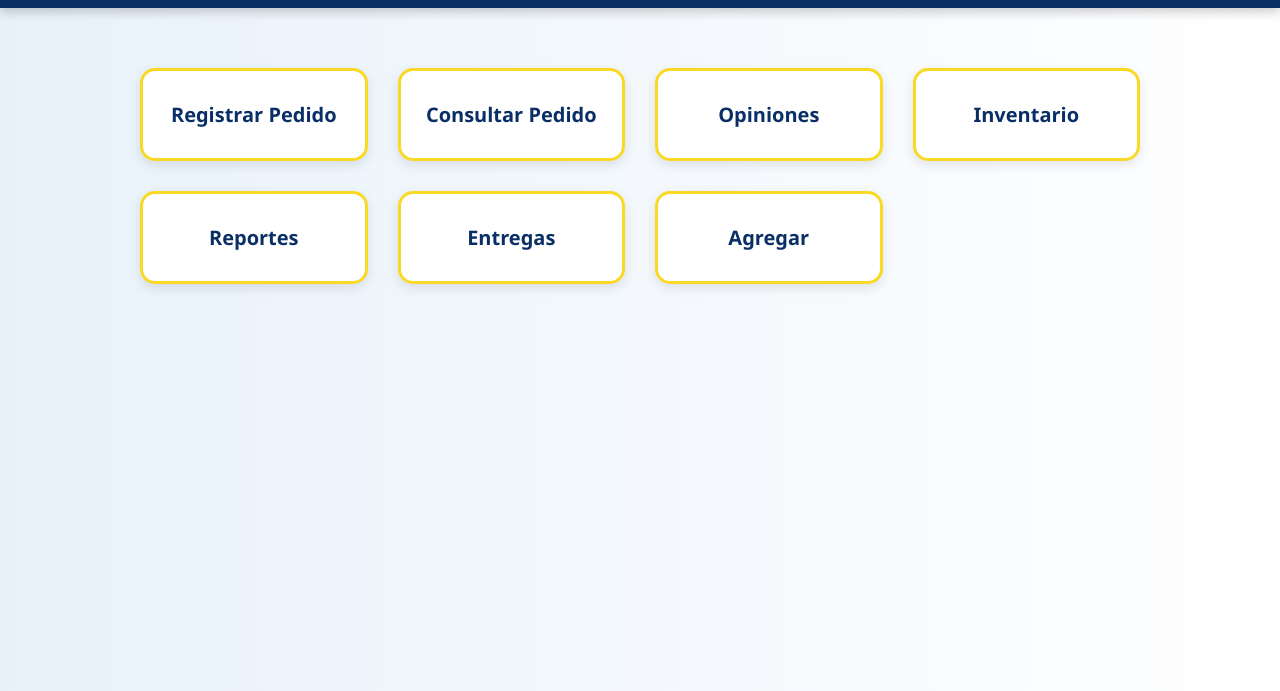
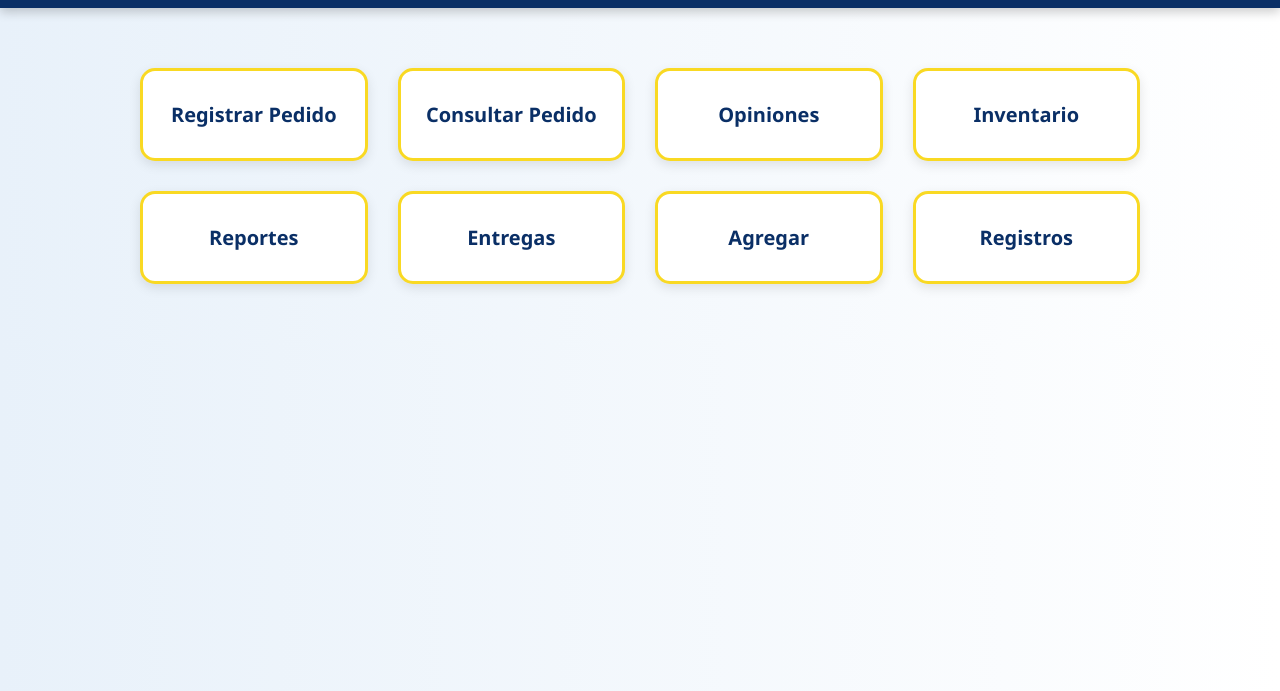
Before and after one commit to SanchezMRL/panaderia-api, a website: page public/inicio.html in a window 1280 px wide. Shown: the part 109-800 px from the top of the page. Drawn offline with Linux system fonts and the light colour scheme.

Commit message:
Update inicio.html

```diff
--- a/public/inicio.html
+++ b/public/inicio.html
@@ -76,6 +76,7 @@
     <div class="opcion" onclick="location.href='reportes.html'">Reportes</div>
     <div class="opcion" onclick="location.href='entregas.html'">Entregas</div>
     <div class="opcion" onclick="location.href='agregar.html'">Agregar</div>
+    <div class="opcion" onclick="location.href='observar.html'">Registros</div>
   </div>
 </body>
 </html>
```
